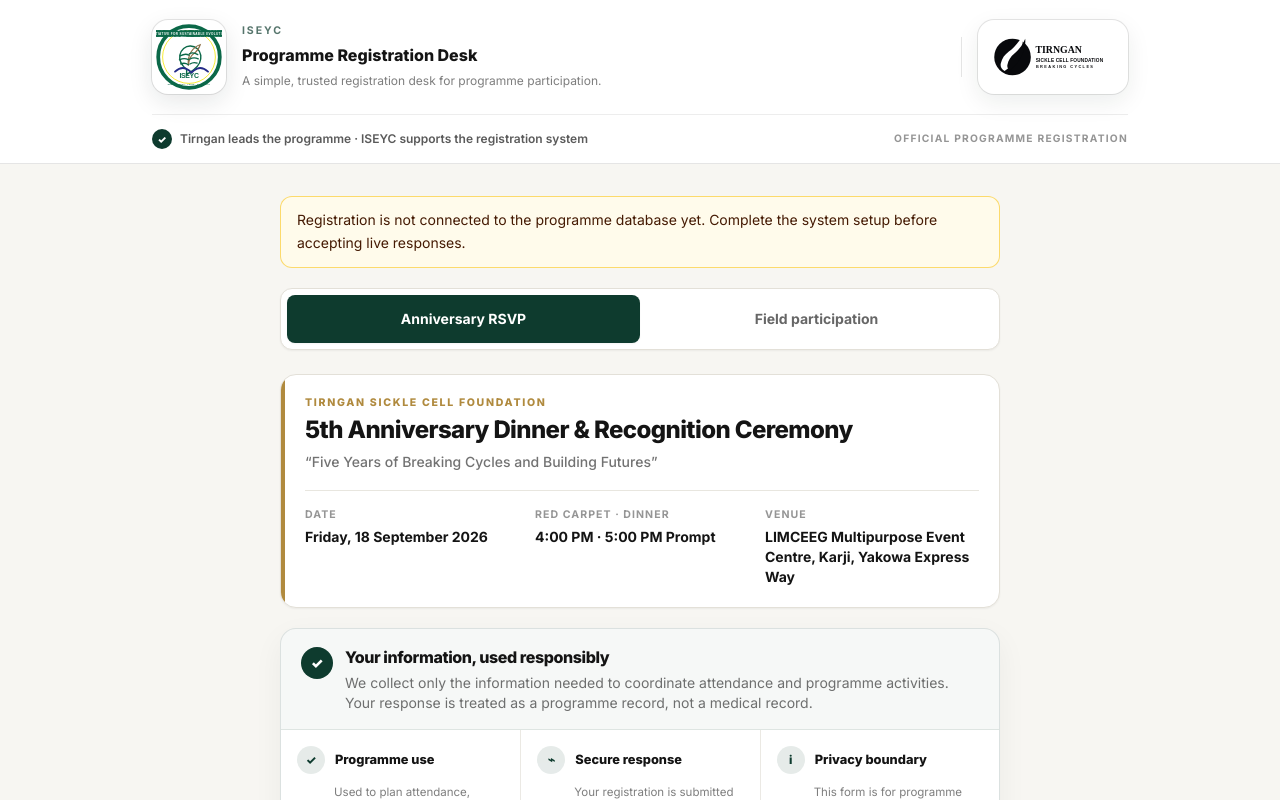
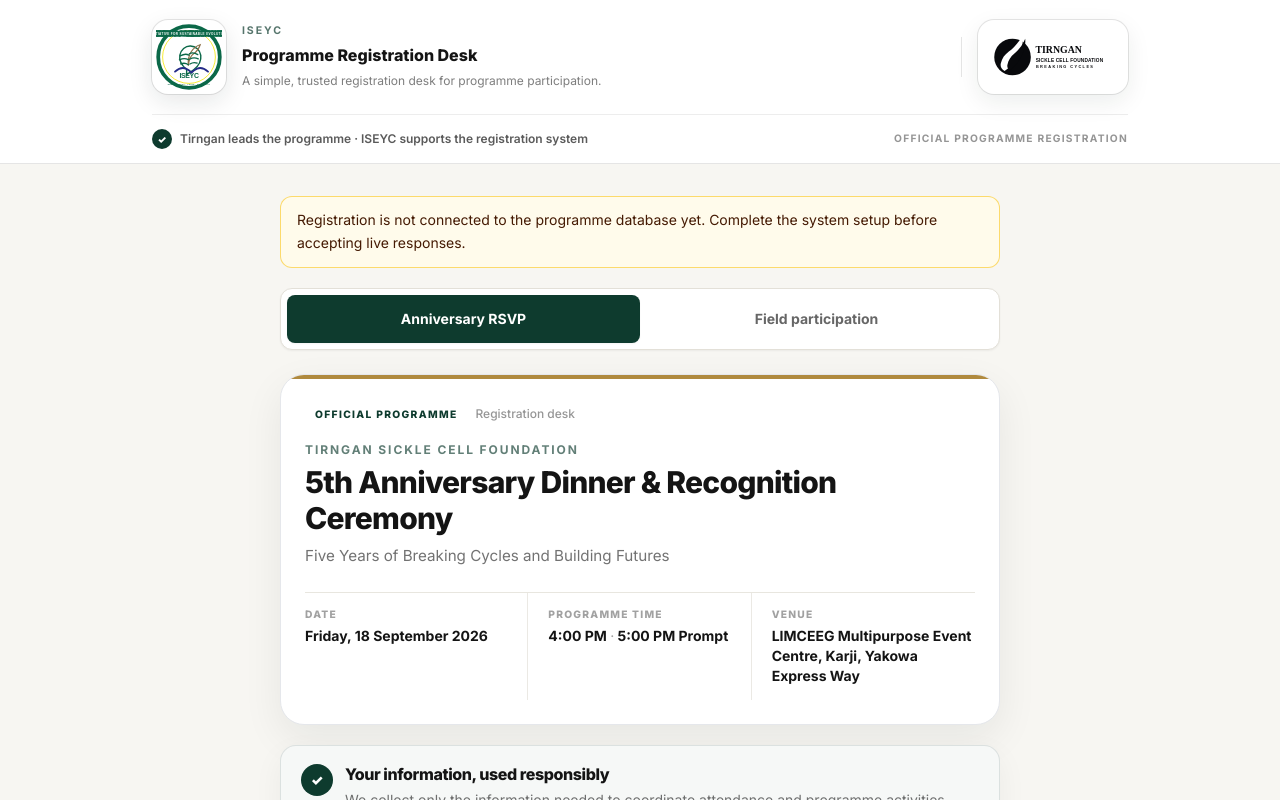
Before and after one commit to mrzulqarnainnadabo/iseyc-field-register-desk, a Next.js app: page / in a window 1280 px wide. Shown: the top 800 px of the page. Built offline with nearby package versions, Linux system fonts and the light colour scheme; no server answers.

Commit message:
refine event information hierarchy

```diff
--- a/src/components/EventStrip.tsx
+++ b/src/components/EventStrip.tsx
@@ -2,15 +2,29 @@ import { EVENT } from "@/lib/constants";
 
 export function EventStrip() {
   return (
-    <section className="overflow-hidden rounded-2xl border border-desk-line bg-white shadow-sm">
-      <div className="border-l-4 border-desk-accent px-4 py-4 sm:px-5 sm:py-5">
-        <p className="text-[0.66rem] font-extrabold uppercase tracking-[0.16em] text-desk-accent">{EVENT.programme}</p>
-        <h1 className="mt-1 text-xl font-extrabold tracking-tight text-desk-ink sm:text-2xl">{EVENT.name}</h1>
-        <p className="mt-1 text-sm font-medium leading-6 text-desk-ink/60">“{EVENT.theme}”</p>
-        <dl className="mt-4 grid gap-3 border-t border-desk-line/80 pt-4 sm:grid-cols-3 sm:gap-4">
-          <div><dt className="text-[0.66rem] font-bold uppercase tracking-[0.1em] text-desk-ink/45">Date</dt><dd className="mt-1 text-sm font-bold text-desk-ink">{EVENT.date}</dd></div>
-          <div><dt className="text-[0.66rem] font-bold uppercase tracking-[0.1em] text-desk-ink/45">Red carpet · Dinner</dt><dd className="mt-1 text-sm font-bold text-desk-ink">{EVENT.redCarpet} · {EVENT.dinner}</dd></div>
-          <div><dt className="text-[0.66rem] font-bold uppercase tracking-[0.1em] text-desk-ink/45">Venue</dt><dd className="mt-1 text-sm font-bold leading-5 text-desk-ink">{EVENT.venue}</dd></div>
+    <section className="overflow-hidden rounded-3xl border border-black/8 bg-white shadow-[0_14px_40px_rgba(16,34,27,0.07)]">
+      <div className="border-t-4 border-desk-accent px-4 py-5 sm:px-6 sm:py-6">
+        <div className="flex flex-wrap items-center gap-2">
+          <span className="rounded-full bg-desk-green/8 px-2.5 py-1 text-[0.64rem] font-extrabold uppercase tracking-[0.13em] text-desk-green">Official programme</span>
+          <span className="text-xs font-medium text-desk-ink/45">Registration desk</span>
+        </div>
+        <p className="mt-4 text-xs font-bold uppercase tracking-[0.16em] text-desk-green/65">{EVENT.programme}</p>
+        <h1 className="mt-1.5 max-w-2xl text-2xl font-extrabold leading-tight text-desk-ink sm:text-3xl">{EVENT.name}</h1>
+        <p className="mt-2 max-w-2xl text-sm leading-6 text-desk-ink/60 sm:text-[0.95rem]">{EVENT.theme}</p>
+
+        <dl className="mt-6 grid gap-0 border-t border-desk-line/80 sm:grid-cols-3">
+          <div className="border-b border-desk-line/70 py-3.5 sm:border-b-0 sm:border-r sm:pr-5">
+            <dt className="text-[0.64rem] font-extrabold uppercase tracking-[0.12em] text-desk-ink/40">Date</dt>
+            <dd className="mt-1 text-sm font-bold text-desk-ink">{EVENT.date}</dd>
+          </div>
+          <div className="border-b border-desk-line/70 py-3.5 sm:border-b-0 sm:border-r sm:px-5">
+            <dt className="text-[0.64rem] font-extrabold uppercase tracking-[0.12em] text-desk-ink/40">Programme time</dt>
+            <dd className="mt-1 text-sm font-bold text-desk-ink">{EVENT.redCarpet} <span className="font-normal text-desk-ink/40">·</span> {EVENT.dinner}</dd>
+          </div>
+          <div className="py-3.5 sm:pl-5">
+            <dt className="text-[0.64rem] font-extrabold uppercase tracking-[0.12em] text-desk-ink/40">Venue</dt>
+            <dd className="mt-1 text-sm font-bold leading-5 text-desk-ink">{EVENT.venue}</dd>
+          </div>
         </dl>
       </div>
     </section>
```
